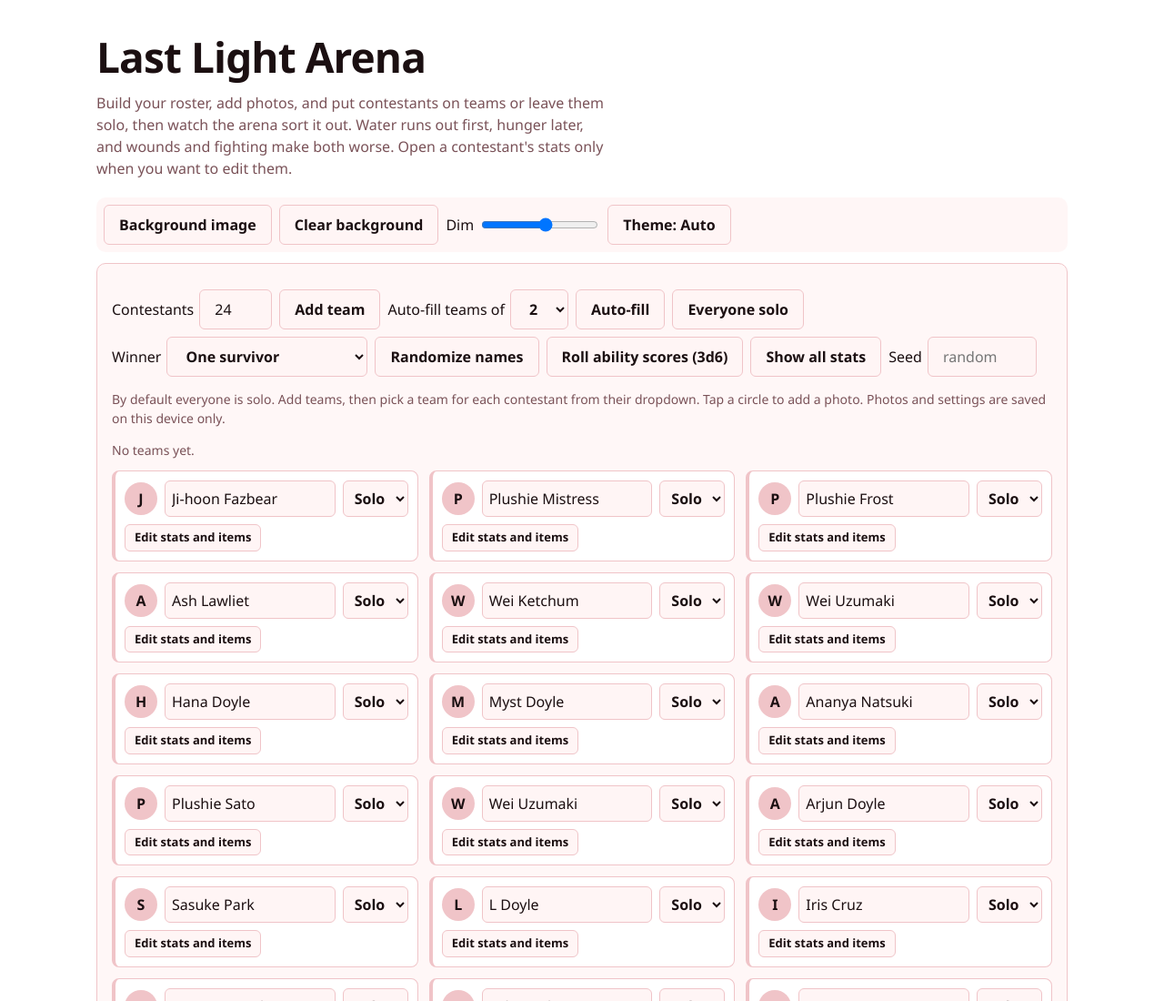
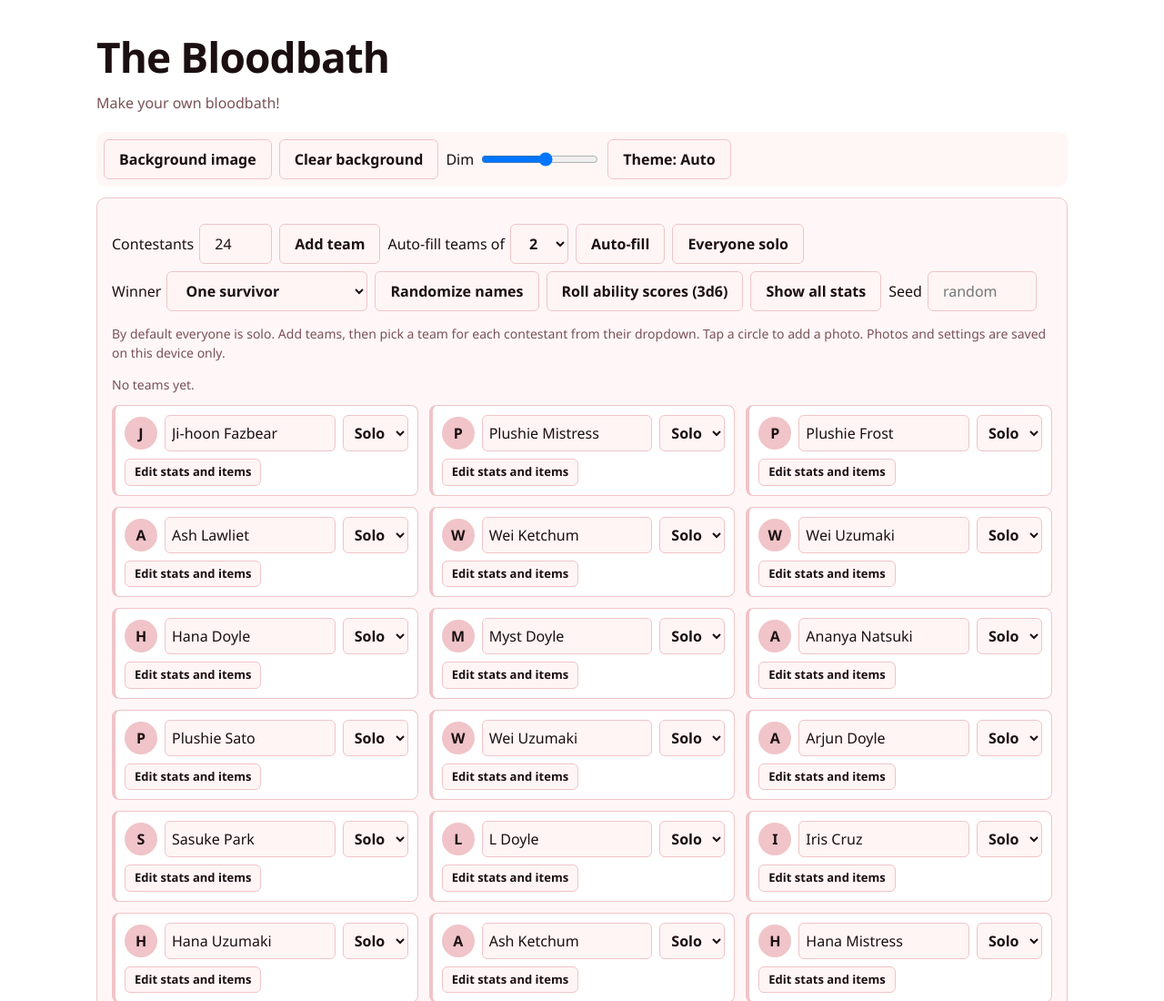
Before and after one commit to elnoir131/The-Bloodbath, a plain HTML site: page index.html in a window 1280 px wide. Shown: the top 1100 px of the page at 91% size. Drawn offline with Linux system fonts and the light colour scheme.

Commit message:
Update index.html

```diff
--- a/index.html
+++ b/index.html
@@ -3,13 +3,13 @@
 <head>
   <meta charset="utf-8">
   <meta name="viewport" content="width=device-width, initial-scale=1, viewport-fit=cover">
-  <title>Last Light Arena Simulator</title>
+  <title>The Bloodbath</title>
   <link rel="stylesheet" href="style.css">
 </head>
 <body>
   <main>
-    <h1>Last Light Arena</h1>
-    <p class="sub">Build your roster, add photos, and put contestants on teams or leave them solo, then watch the arena sort it out. Water runs out first, hunger later, and wounds and fighting make both worse. Open a contestant's stats only when you want to edit them.</p>
+    <h1>The Bloodbath</h1>
+    <p class="sub">Make your own bloodbath!</p>
 
     <div class="bar">
       <label class="btn ghost">Background image<input type="file" id="bgf" accept="image/*" hidden></label>
```
